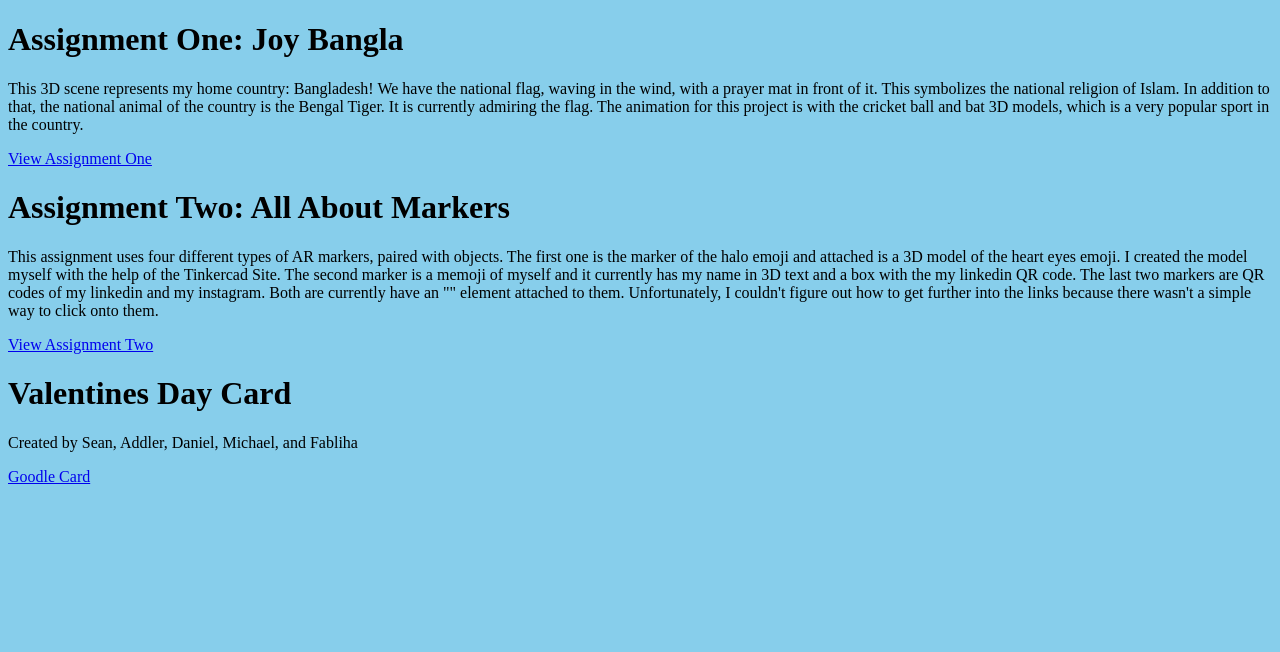
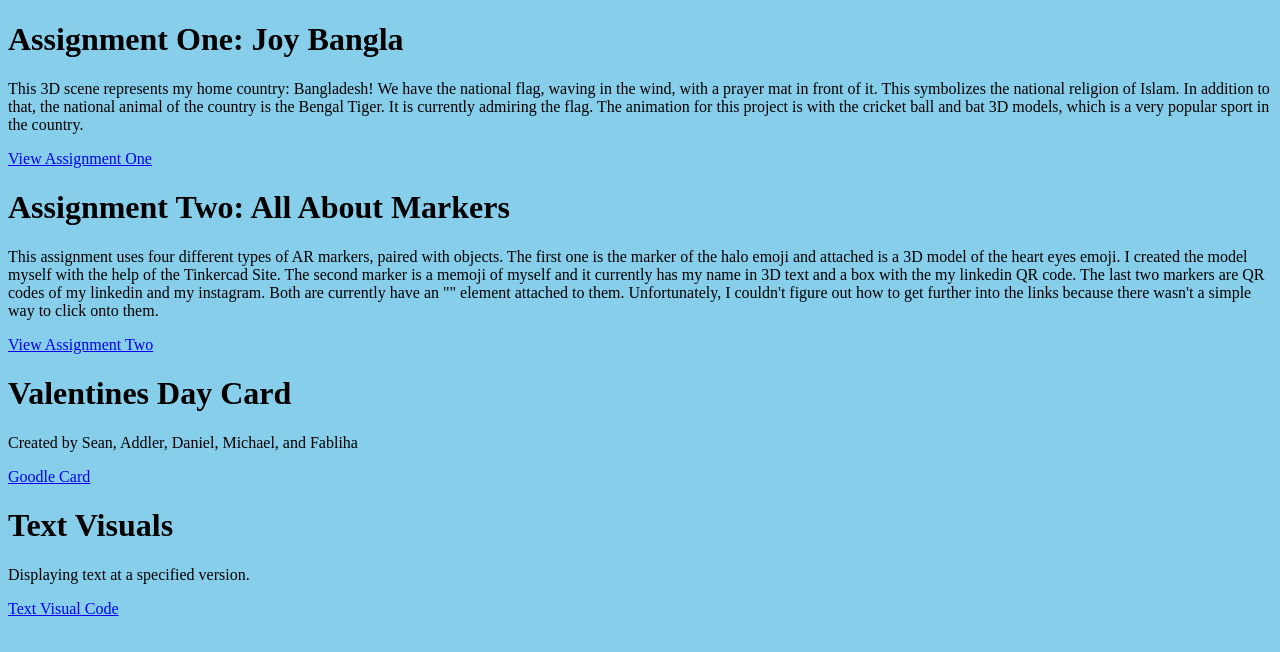
Before and after one commit to FablihaHossain/VR-AR_Spring2020, a plain HTML site: page index.html in a window 1280 px wide. Drawn offline with Linux system fonts and the light colour scheme.

Commit message:
added a route to the TextVisuals.html page

```diff
--- a/index.html
+++ b/index.html
@@ -16,5 +16,8 @@
 	<h1> Valentines Day Card </h1>
 		<p> Created by Sean, Addler, Daniel, Michael, and Fabliha </p>
 		<a href="valentinesCard.html">Goodle Card </a>
+	<h1> Text Visuals </h1>
+		<p> Displaying text at a specified version. </p>
+		<a href="TextVisuals.html"> Text Visual Code </a>
 </body>
 </html>
```
